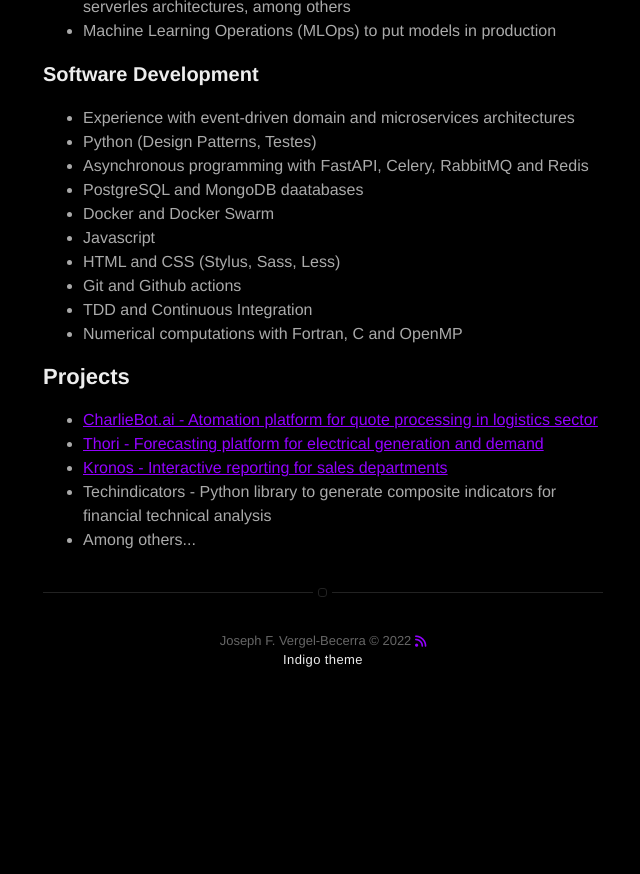
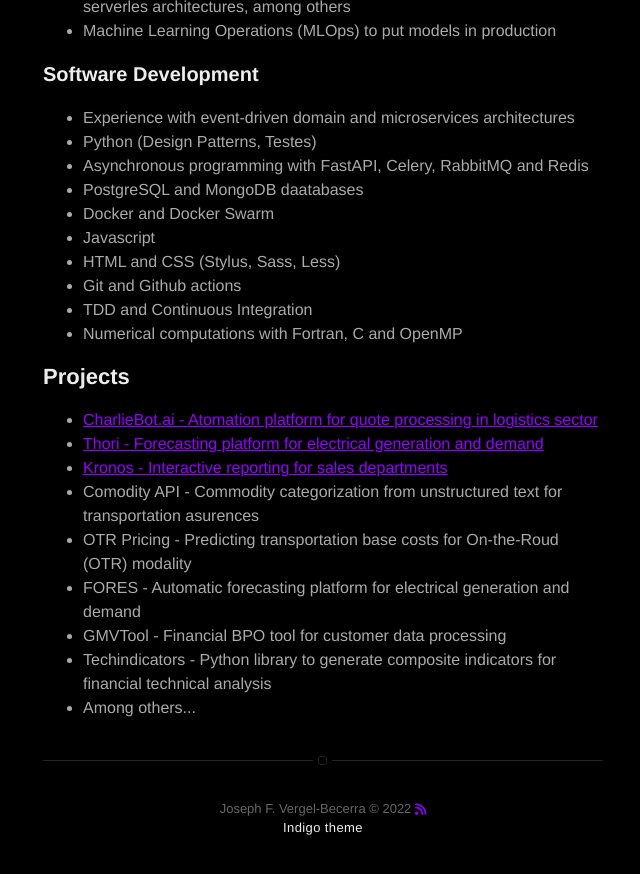
Before and after one commit to joefavergel/joefavergel.github.io, a Jekyll site: the page built from about.md, in a window 1280 px wide and 900 px high, scrolled down 1918 px. Shown: the top 874 px of the window, without its empty margins (317-957 px from the left). Built offline with Jekyll 4.4.1, drawn with Linux system fonts in a browser that asks for light colours; nearby versions of some CDN libraries; before the commit the page ends 2650 px from its top, so only the background shows below that.

Commit message:
:memo: Added more projects

```diff
--- a/about.md
+++ b/about.md
@@ -64,6 +64,10 @@ layout: page
 	<li><a href="https://assistant.charliebot.ai/">CharlieBot.ai - Atomation platform for quote processing in logistics sector</a></li>
 	<li><a href="https://thori.guane.com.co/">Thori - Forecasting platform for electrical generation and demand</a></li>
 	<li><a href="https://kronos.charliebot.ai/">Kronos - Interactive reporting for sales departments</a></li>
+	<li>Comodity API - Commodity categorization from unstructured text for transportation asurences</li>
+	<li>OTR Pricing - Predicting transportation base costs for On-the-Roud (OTR) modality</li>
+    <li>FORES - Automatic forecasting platform for electrical generation and demand</li>
+    <li>GMVTool - Financial BPO tool for customer data processing</li>
 	<li>Techindicators - Python library to generate composite indicators for financial technical analysis</li>
 	<li>Among others...</li>
 </ul>
--- a/projects.html
+++ b/projects.html
@@ -13,6 +13,10 @@ title: Projects
                 <li><a href="https://assistant.charliebot.ai/">CharlieBot.ai - Atomation platform for quote processing in logistics sector</a></li>
                 <li><a href="https://thori.guane.com.co/">Thori - Forecasting platform for electrical generation and demand</a></li>
                 <li><a href="https://kronos.charliebot.ai/">Kronos - Interactive reporting for sales departments</a></li>
+                <li>Comodity API - Commodity categorization from unstructured text for transportation asurences</li>
+                <li>OTR Pricing - Predicting transportation base costs for On-the-Roud (OTR) modality</li>
+                <li>FORES - Automatic forecasting platform for electrical generation and demand</li>
+                <li>GMVTool - Financial BPO tool for customer data processing</li>
                 <li>Techindicators - Python library to generate composite indicators for financial technical analysis</li>
                 <li>Among others...</li>
             </div>
```
